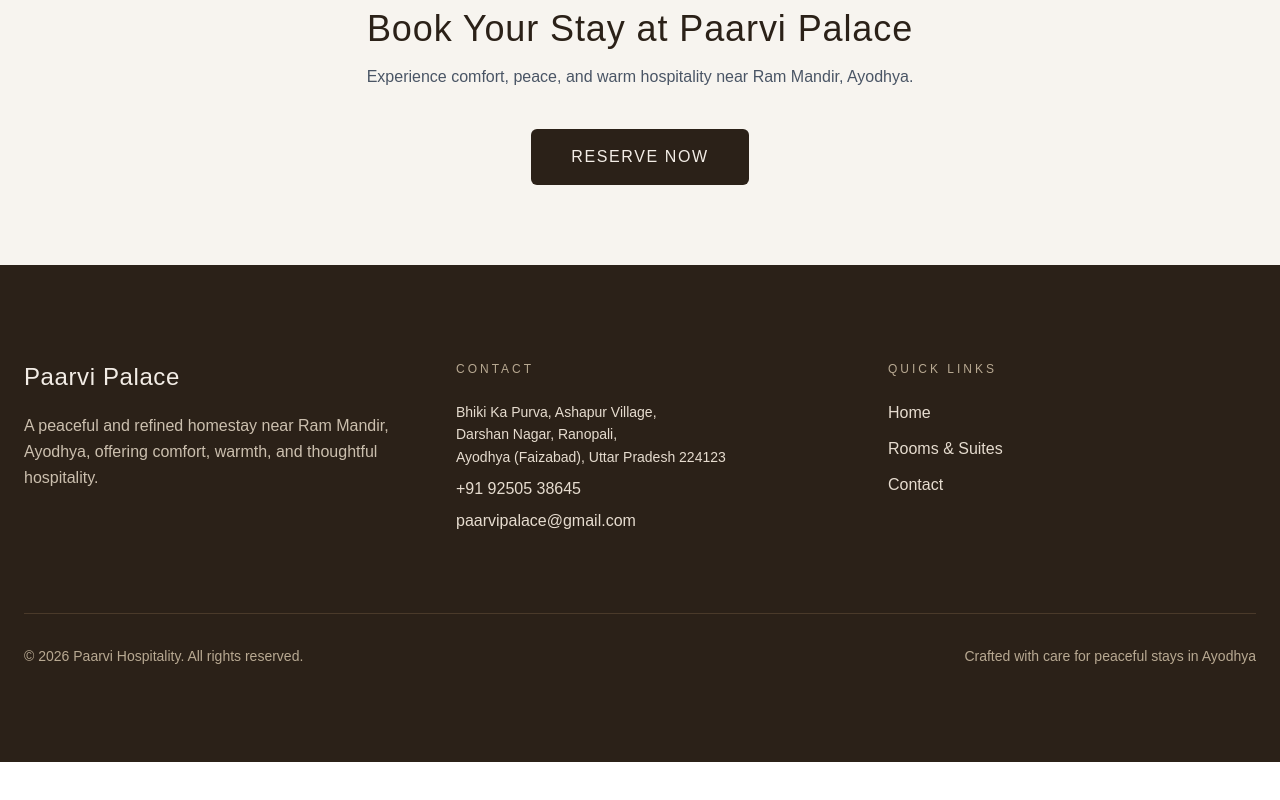
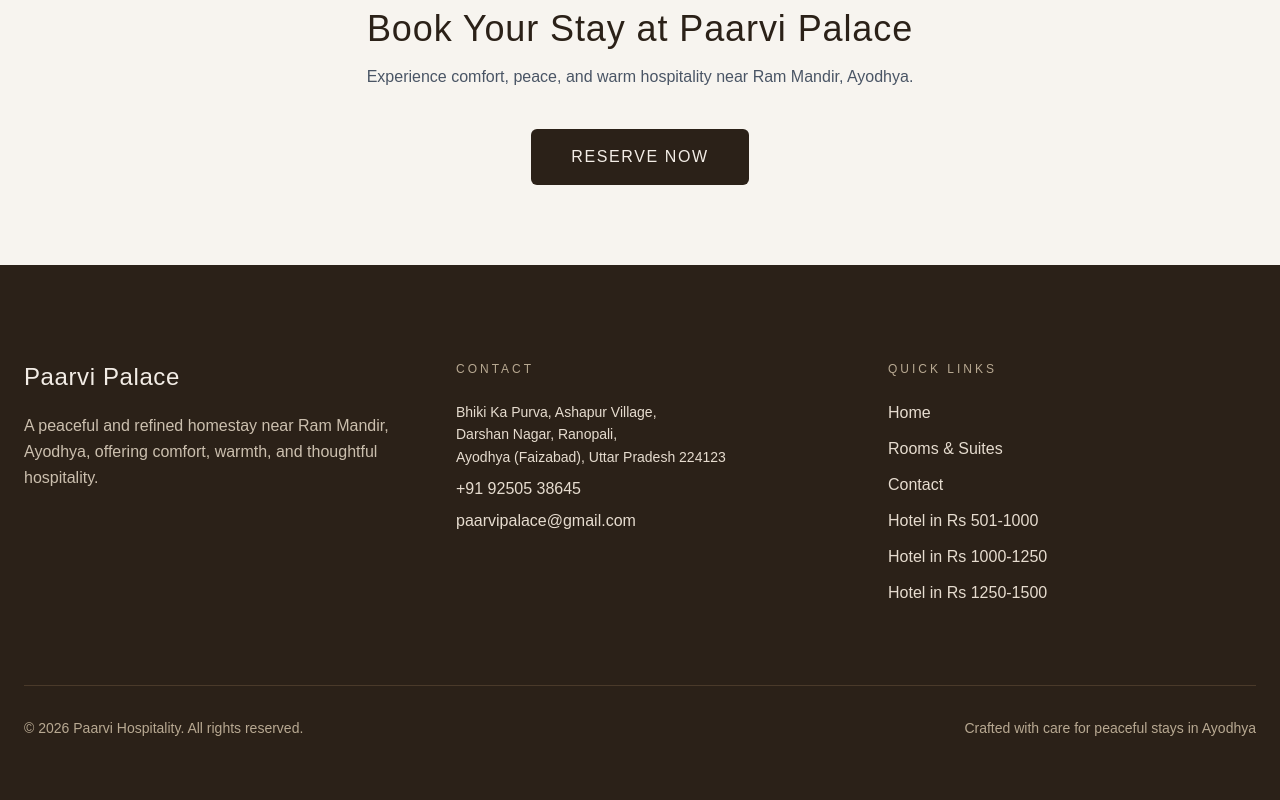
Before and after one commit to debraj137/paarvi-palace, a Next.js app: page / in a window 1280 px wide. Shown: the part 3927-4727 px from the top of the page. Before the commit the page ends 4689 px from the top, so only its background shows below. Built offline with nearby package versions, Linux system fonts and the light colour scheme.

Commit message:
link in footer

```diff
--- a/src/components/Footer.js
+++ b/src/components/Footer.js
@@ -1,4 +1,19 @@
 import Link from "next/link";
+
+const budgetLinks = [
+    {
+        href: "/deluxe-room-in-ayodhya",
+        label: "Hotel in Rs 501-1000",
+    },
+    {
+        href: "/executive-room-in-ayodhya",
+        label: "Hotel in Rs 1000-1250",
+    },
+    {
+        href: "/family-suite-room-in-ayodhya",
+        label: "Hotel in Rs 1250-1500",
+    },
+];
 
 export default function Footer() {
     return (
@@ -79,6 +94,16 @@ export default function Footer() {
                                     Contact
                                 </Link>
                             </li>
+                            {budgetLinks.map((link) => (
+                                <li key={link.href}>
+                                    <Link
+                                        href={link.href}
+                                        className="text-[#e6dccf] hover:text-[#c9a24d] transition"
+                                    >
+                                        {link.label}
+                                    </Link>
+                                </li>
+                            ))}
                         </ul>
                     </div>
 
```
